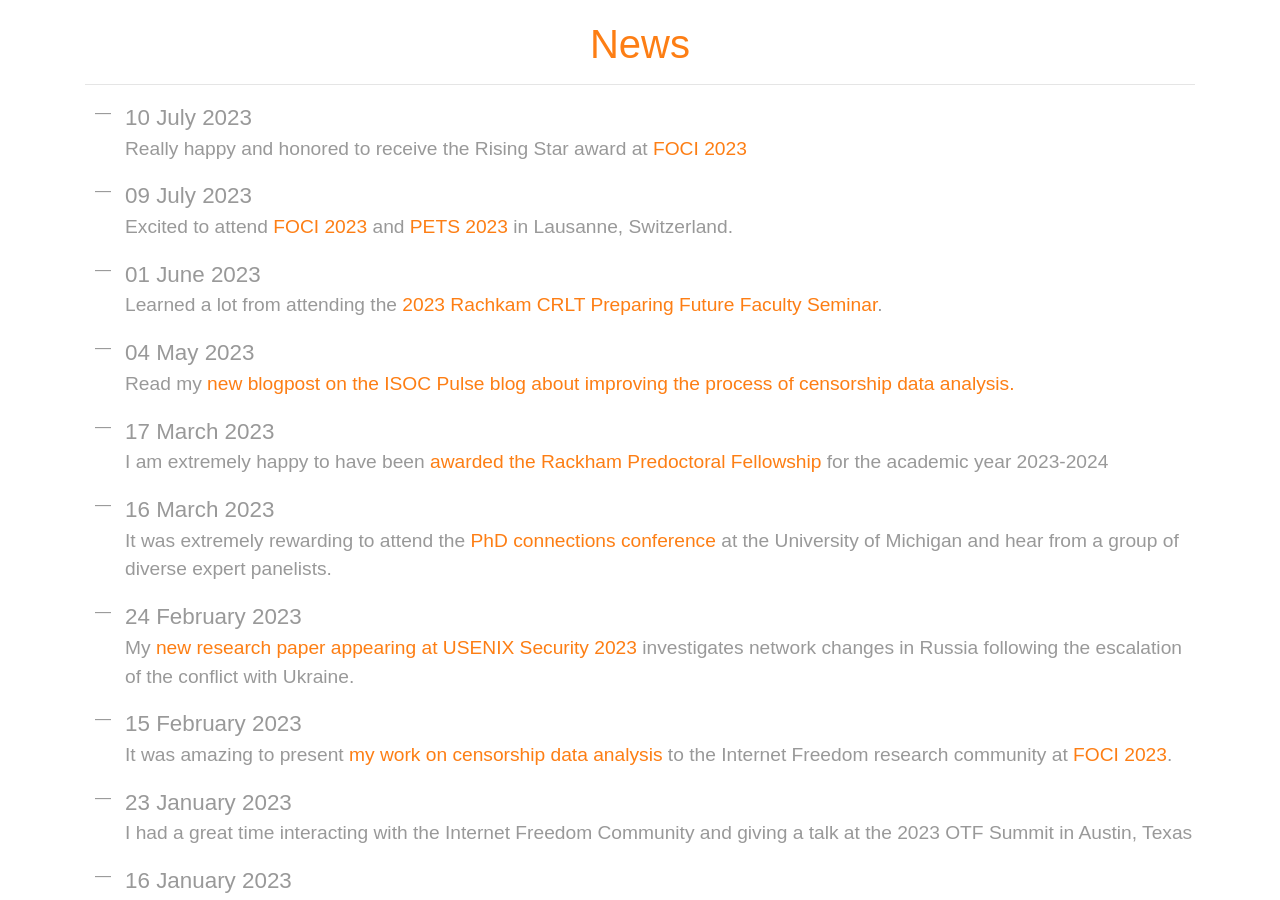
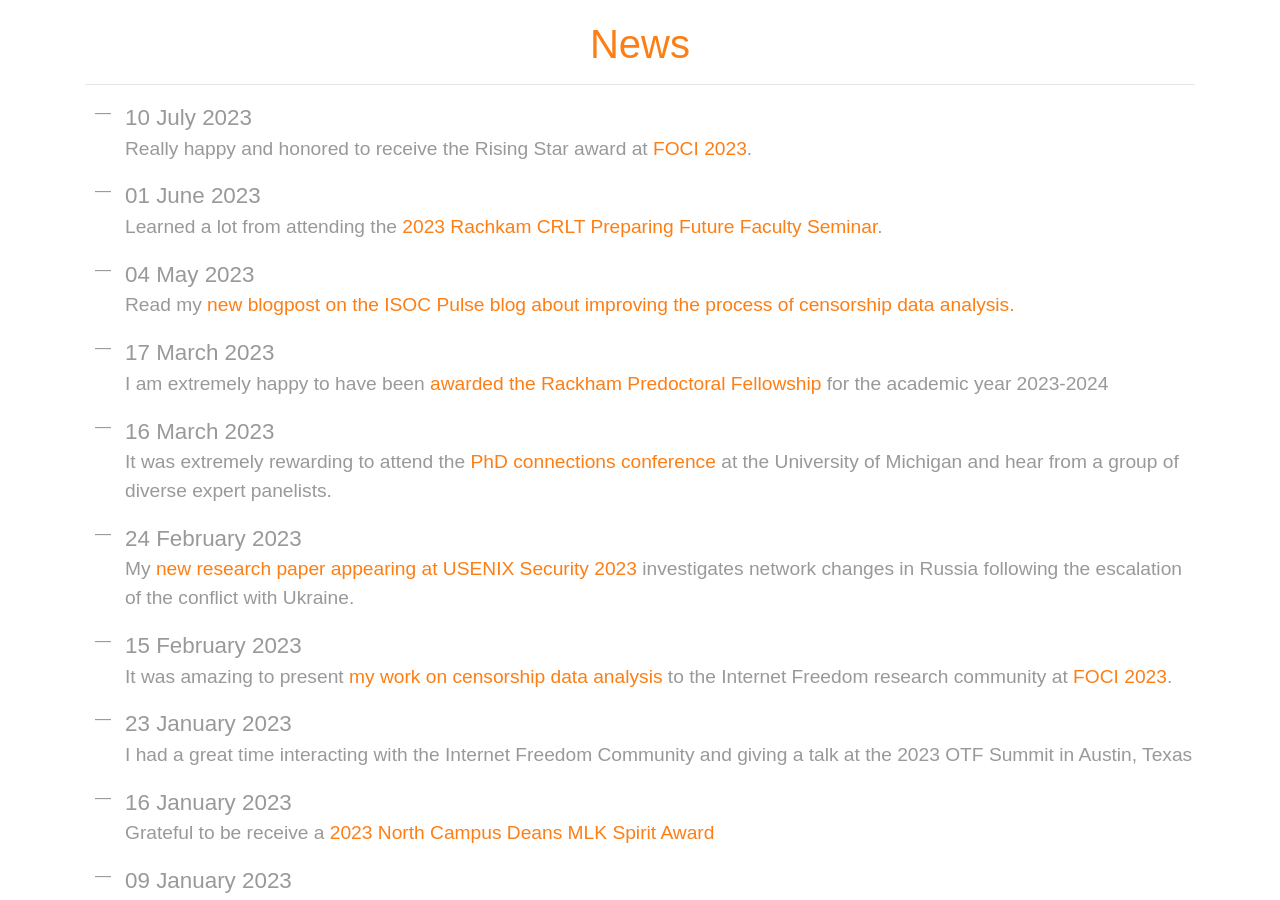
Before and after one commit to ramakrishnansr/ramakrishnansr.github.io, a Jekyll site: the page built from news.html, in a window 1280 px wide and 900 px high. Built offline with Jekyll 4.4.1, drawn with Linux system fonts in a browser that asks for light colours; nearby versions of some CDN libraries; some web fonts are replaced.

Commit message:
Fix news

```diff
--- a/_data/news.yml
+++ b/_data/news.yml
@@ -1,10 +1,7 @@
-- key: news41
+- key: news40
   date: 10 July 2023
-  description: 'Really happy and honored to receive the Rising Star award at <a href="https://foci.community/" target="_blank">FOCI 2023</a>'
+  description: 'Really happy and honored to receive the Rising Star award at <a href="https://foci.community/" target="_blank">FOCI 2023</a>.'
   home: 'true'
-- key: news40
-  date: 09 July 2023
-  description: 'Excited to attend <a href="https://foci.community/" target="_blank">FOCI 2023</a> and <a href="https://petsymposium.org/2023/" target="_blank">PETS 2023</a> in Lausanne, Switzerland.'
 - key: news39
   date: 01 June 2023
   description: 'Learned a lot from attending the <a href="assets/pff2023.pdf" target="_blank">2023 Rachkam CRLT Preparing Future Faculty Seminar</a>.'
@@ -16,7 +13,6 @@
 - key: news37
   date: 17 March 2023
   description: 'I am extremely happy to have been <a href="https://cse.engin.umich.edu/stories/ram-sundara-raman-earns-rackham-predoctoral-fellowship" target="_blank">awarded the Rackham Predoctoral Fellowship</a> for the academic year 2023-2024'
-  home: 'true'
 - key: news36
   date: 16 March 2023
   description: 'It was extremely rewarding to attend the <a href="https://rackham.umich.edu/phd-connections/" target="_blank">PhD connections conference</a> at the University of Michigan and hear from a group of diverse expert panelists.'
```
